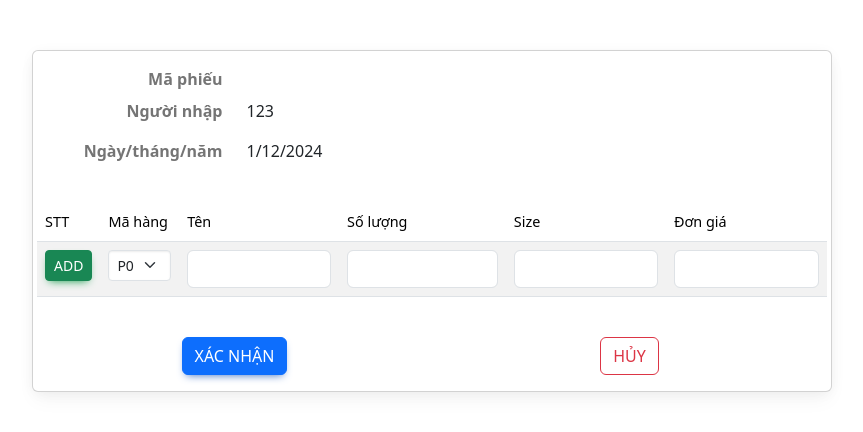
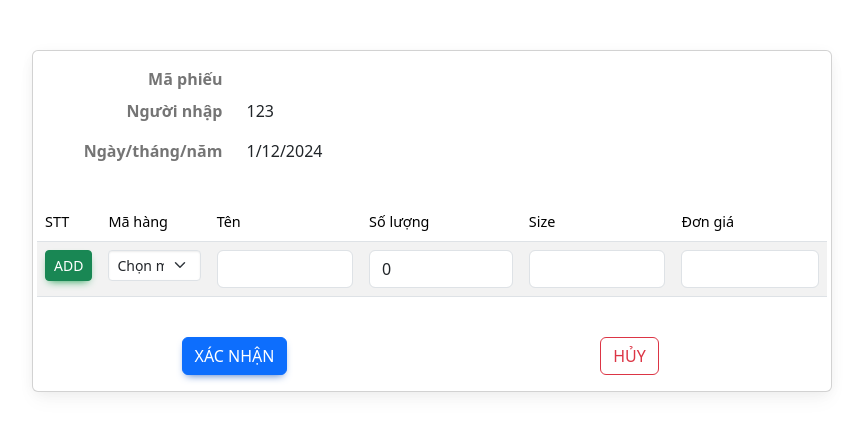
Before and after one commit to A1222I1-FinalModule/FE, a React (Create React App) app: page / in a window 1280 px wide. Shown: the top 432 px of the page, without its empty margins (242-1105 px from the left). Built offline with nearby package versions, Linux system fonts and the light colour scheme.

Commit message:
update get input page

```diff
--- a/src/templates/GetInput.js
+++ b/src/templates/GetInput.js
@@ -12,9 +12,31 @@ const GetInput = ({ userId }) => {
     "size": "",
     "price": ""
   })
+  const [quantity, setQuantity] = useState(0)
   const productsData = data["products"]
 
   const date = new Date().toLocaleDateString()
+
+  const handleProduct = (productCode) => {
+    const product = productsData.find(product => product.productCode === productCode)
+    if (product === undefined) {
+      setProduct({
+        "productCode": "",
+        "name": "",
+        "quantity": "",
+        "productCategory": "",
+        "size": "",
+        "price": ""
+      })
+
+    } else {
+      setProduct(product)
+    }
+  }
+
+  const handleChangeQuantity = (quantity) => {
+    setQuantity(quantity)
+  }
 
   return (
     <div className="data_input">
@@ -24,7 +46,6 @@ const GetInput = ({ userId }) => {
             {
               "customerId": userId,
               "releaseDate": date,
-
             }
           }
           onSubmit={async (values) => {
@@ -79,22 +100,22 @@ const GetInput = ({ userId }) => {
                           <button className="btn btn-sm btn-success" id="add_product_btn">ADD</button>
                         </td>
                         <td>
-                          <select className="form-select form-select-sm">
+                          <select className="form-select form-select-sm" onChange={(evt) => handleProduct(evt.target.value)}>
+                            <option defaultValue>Chọn mã hàng</option>
                             {
                               productsData.map((product, index) => {
-                                <option className="form-check">Chọn sản phẩm</option>
                                 return (
-                                  <option key={product.id} value={product.productCode}>{product.productCode}</option>
+                                  <option key={product.productCode}>{product.productCode}</option>
                                 )
                               })
                             }
                           </select>
                         </td>
                         <td>
-                          <input type="text" className="form-control" id="new_product_name" />
+                          <input type="text" className="form-control" value={product.name} />
                         </td>
                         <td>
-                          <input type="text" className="form-control" id="new_product_quantity" />
+                          <input type="text" className="form-control" onChange={(evt) => handleChangeQuantity(evt.target.value)} value={quantity} />
                         </td>
                         <td>
                           <input type="text" className="form-control" id="new_product_size" />
@@ -123,7 +144,7 @@ const GetInput = ({ userId }) => {
                 &nbsp;
                 <div className="row action_buttons">
                   <div className="col-sm-6">
-                    <button className="btn btn-primary">Xác nhận</button>
+                    <button type="submit" className="btn btn-primary">Xác nhận</button>
                   </div>
                   <div className="col-sm-6">
                     <button className="btn btn-outline-danger">Hủy</button>
```
